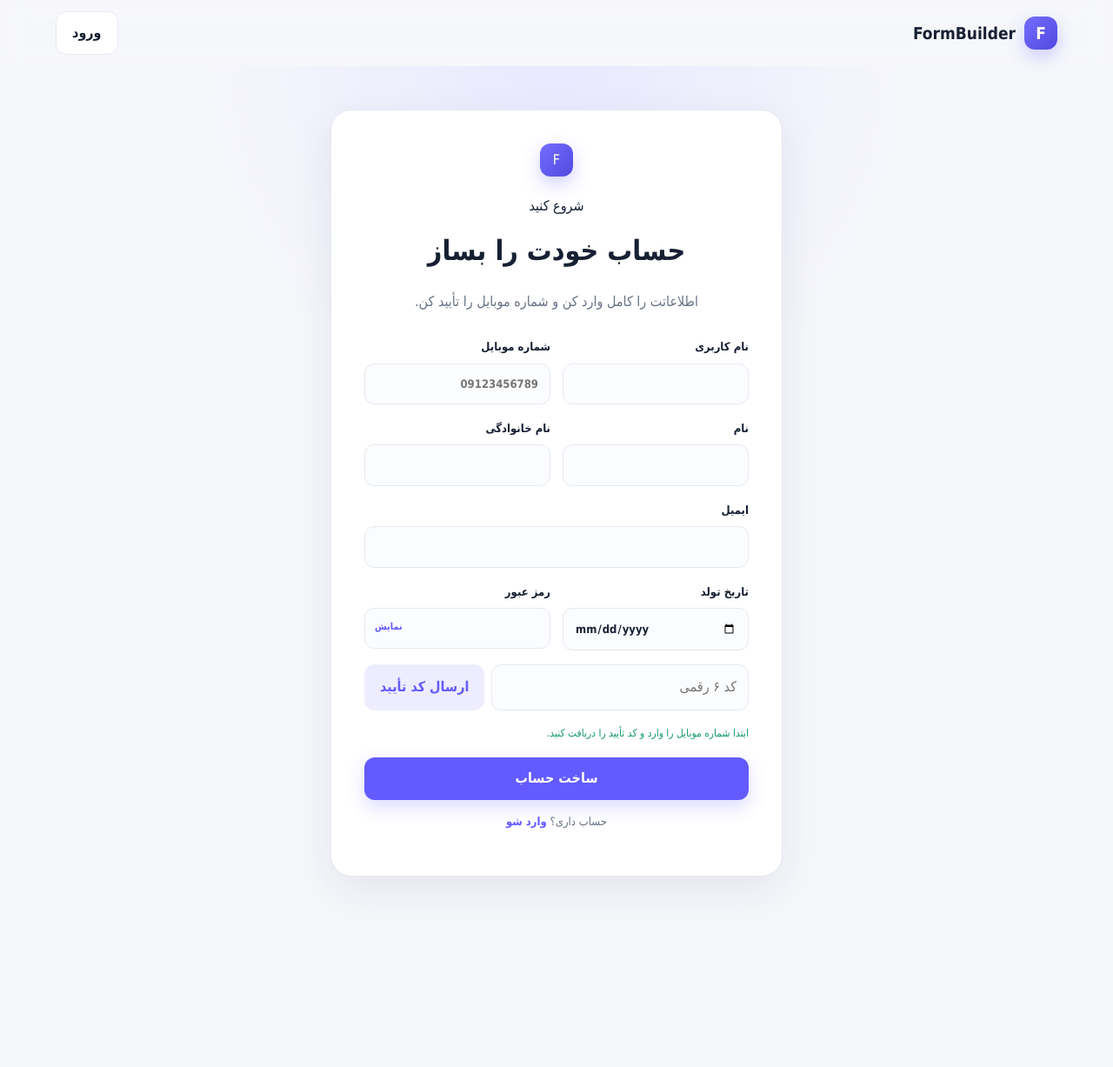
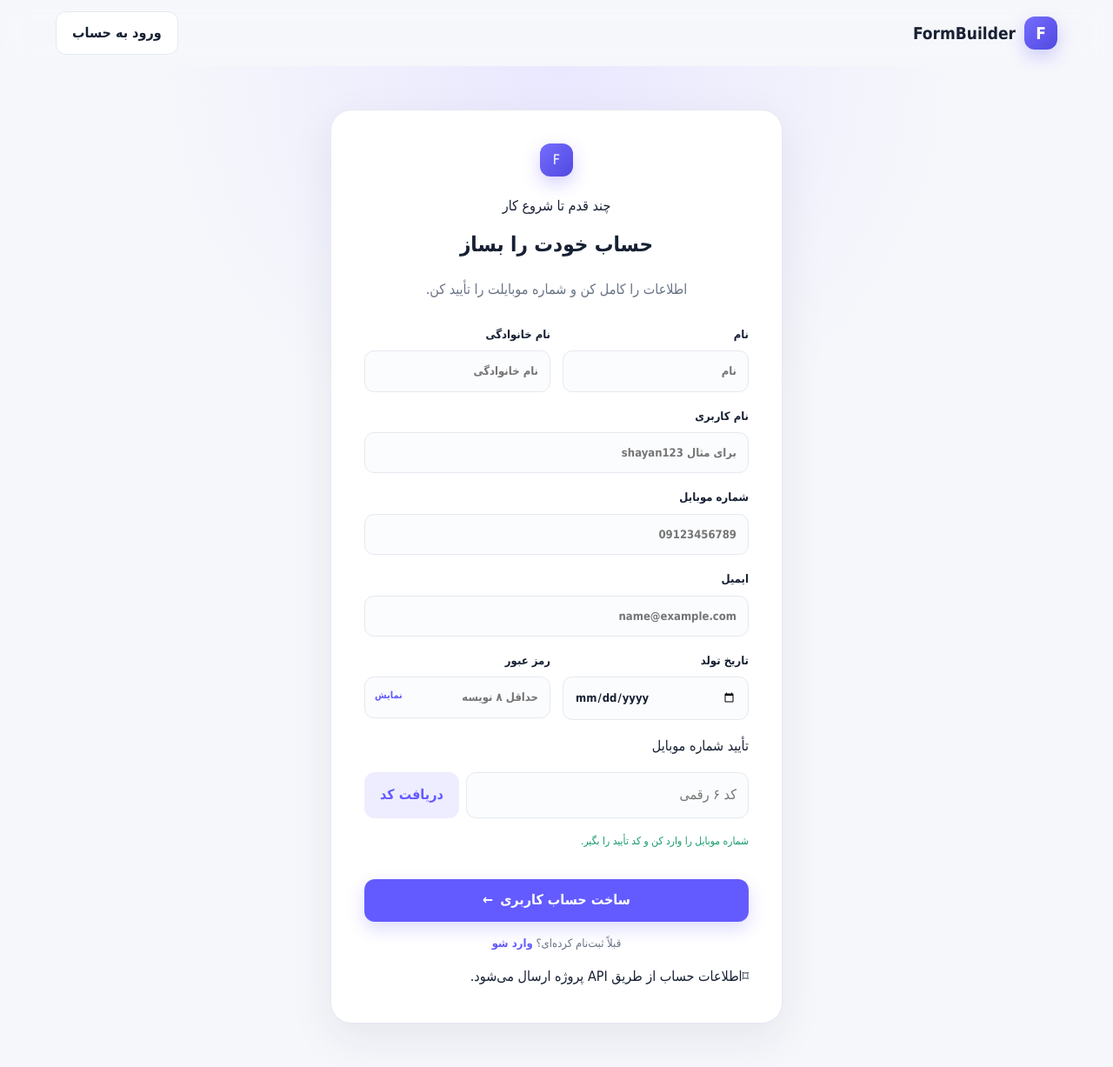
Before and after one commit to ShayanNsA/FormBuilder, a Django app: page /register/ in a window 1280 px wide. Shown: the whole page at 87% size. Before the commit the page ends 1011 px from the top, so only its background shows below. Run offline with Django 5.2, Linux system fonts and the light colour scheme; parts of the project's set-up code (start-up, migrations or seed data) failed here and were passed over.

Commit message:
Rebuild authentication pages with accessible tabs and inline validation

```diff
--- a/templates/frontend/auth.html
+++ b/templates/frontend/auth.html
@@ -1,24 +1,39 @@
 {% extends "frontend/base.html" %}
-{% block title %}{% if mode == 'login' %}ورود{% else %}ثبت‌نام{% endif %} | FormBuilder{% endblock %}
-{% block public_nav %}<header class="topbar landing-nav"><a class="brand" href="/"><span class="brand-mark">F</span><span>FormBuilder</span></a><a class="btn btn-ghost" href="{% if mode == 'login' %}/register/{% else %}/login/{% endif %}">{% if mode == 'login' %}ساخت حساب{% else %}ورود{% endif %}</a></header>{% endblock %}
+{% block title %}{% if mode == 'login' %}ورود به حساب{% else %}ساخت حساب کاربری{% endif %} | FormBuilder{% endblock %}
+{% block public_nav %}<header class="topbar landing-nav"><a class="brand" href="/"><span class="brand-mark">F</span><span>FormBuilder</span></a><a class="btn btn-ghost" href="{% if mode == 'login' %}/register/{% else %}/login/{% endif %}">{% if mode == 'login' %}ساخت حساب جدید{% else %}ورود به حساب{% endif %}</a></header>{% endblock %}
 {% block page %}auth{% endblock %}
 {% block body %}
-<main class="auth-page"><div class="auth-card">
+<main class="auth-page">
+<section class="auth-card auth-card-modern">
 <div class="auth-logo"><span class="brand-mark">F</span></div>
-<div class="section-heading compact"><span class="eyebrow">{% if mode == 'login' %}خوش برگشتی{% else %}شروع کنید{% endif %}</span><h1>{% if mode == 'login' %}ورود به FormBuilder{% else %}حساب خودت را بساز{% endif %}</h1><p>{% if mode == 'login' %}روش ورودت را انتخاب کن.{% else %}اطلاعاتت را کامل وارد کن و شماره موبایل را تأیید کن.{% endif %}</p></div>
+<div class="section-heading compact"><span class="eyebrow">{% if mode == 'login' %}فضای کاری شما منتظر شماست{% else %}چند قدم تا شروع کار{% endif %}</span><h1>{% if mode == 'login' %}خوش برگشتی{% else %}حساب خودت را بساز{% endif %}</h1><p>{% if mode == 'login' %}با روش دلخواه وارد حساب خود شو.{% else %}اطلاعات را کامل کن و شماره موبایلت را تأیید کن.{% endif %}</p></div>
 {% if mode == 'login' %}
-<div class="auth-tabs"><button type="button" class="auth-tab active" data-login-mode="password">ورود با رمز</button><button type="button" class="auth-tab" data-login-mode="otp">ورود با OTP</button></div>
-<form id="login-password-form" class="form-stack login-panel"><label>نام کاربری<input name="username" autocomplete="username" required></label><label>رمز عبور<div class="password-field"><input name="password" type="password" autocomplete="current-password" required><button type="button" class="password-toggle">نمایش</button></div></label><button class="btn btn-primary btn-block" type="submit">ورود به پنل</button></form>
-<form id="login-otp-form" class="form-stack login-panel" hidden><label>شماره موبایل<input name="phone" maxlength="11" inputmode="numeric" placeholder="09123456789" required></label><div class="otp-row"><input name="code" maxlength="6" inputmode="numeric" placeholder="کد ۶ رقمی" required><button class="btn btn-soft" type="button" id="login-send-otp">ارسال کد</button></div><div id="login-otp-hint" class="hint"></div><button class="btn btn-primary btn-block" type="submit">تأیید و ورود</button></form>
-<p class="form-foot">حساب نداری؟ <a href="/register/">ثبت‌نام کن</a></p>
+<div class="auth-tabs" role="tablist"><button type="button" class="auth-tab active" data-login-mode="password" role="tab" aria-selected="true">رمز عبور</button><button type="button" class="auth-tab" data-login-mode="otp" role="tab" aria-selected="false">کد یک‌بارمصرف</button></div>
+<div id="login-api-note" class="inline-note" hidden>API فعلی پروژه برای ورود با OTP هنوز توکن ورود صادر نمی‌کند. دریافت و تأیید کد قابل انجام است؛ برای ورود نهایی باید endpoint احراز هویت OTP به بک‌اند اضافه شود.</div>
+<form id="login-password-form" class="form-stack" novalidate>
+<label>نام کاربری<input name="username" autocomplete="username" placeholder="نام کاربری" required></label>
+<label>رمز عبور<div class="password-field"><input name="password" type="password" autocomplete="current-password" placeholder="رمز عبور حساب" required><button type="button" class="password-toggle">نمایش</button></div></label>
+<div class="form-message" id="password-error" aria-live="polite"></div><button class="btn btn-primary btn-block" type="submit">ورود به پنل <span>←</span></button>
+</form>
+<form id="login-otp-form" class="form-stack" hidden novalidate>
+<label>شماره موبایل<input name="phone" maxlength="11" inputmode="numeric" autocomplete="tel" placeholder="09123456789" required></label>
+<div class="otp-row"><input name="code" maxlength="6" inputmode="numeric" autocomplete="one-time-code" placeholder="کد ۶ رقمی" required><button class="btn btn-soft" type="button" id="login-send-otp">ارسال کد</button></div>
+<div id="login-otp-hint" class="hint" aria-live="polite"></div><div class="form-message" id="otp-login-error" aria-live="polite"></div><button class="btn btn-primary btn-block" type="submit">تأیید کد</button>
+</form>
+<p class="form-foot">حساب نداری؟ <a href="/register/">ثبت‌نام رایگان</a></p>
 {% else %}
-<form id="register-form" class="form-stack">
-<div class="two-col"><label>نام کاربری<input name="username" autocomplete="username" required></label><label>شماره موبایل<input name="phone" required maxlength="11" inputmode="numeric" placeholder="09123456789"></label></div>
-<div class="two-col"><label>نام<input name="first_name" required></label><label>نام خانوادگی<input name="last_name" required></label></div>
-<label>ایمیل<input name="email" type="email" required></label>
-<div class="two-col"><label>تاریخ تولد<input name="birth_date" type="date" required></label><label>رمز عبور<div class="password-field"><input name="password" type="password" autocomplete="new-password" minlength="8" required><button type="button" class="password-toggle">نمایش</button></div></label></div>
-<div class="otp-row"><input name="otp_code" id="otp-code" maxlength="6" inputmode="numeric" placeholder="کد ۶ رقمی" required><button class="btn btn-soft" type="button" id="send-otp">ارسال کد تأیید</button></div>
-<div id="otp-hint" class="hint">ابتدا شماره موبایل را وارد و کد تأیید را دریافت کنید.</div>
-<button class="btn btn-primary btn-block" type="submit">ساخت حساب</button>
-</form><p class="form-foot">حساب داری؟ <a href="/login/">وارد شو</a></p>{% endif %}
-</div></main>{% endblock %}
+<form id="register-form" class="form-stack" novalidate>
+<div class="two-col"><label>نام<input name="first_name" autocomplete="given-name" required placeholder="نام"></label><label>نام خانوادگی<input name="last_name" autocomplete="family-name" required placeholder="نام خانوادگی"></label></div>
+<label>نام کاربری<input name="username" autocomplete="username" required minlength="3" placeholder="برای مثال shayan123"></label>
+<label>شماره موبایل<input name="phone" autocomplete="tel" required maxlength="11" inputmode="numeric" placeholder="09123456789"></label>
+<label>ایمیل<input name="email" type="email" autocomplete="email" required placeholder="name@example.com"></label>
+<div class="two-col"><label>تاریخ تولد<input name="birth_date" type="date" autocomplete="bday" required></label><label>رمز عبور<div class="password-field"><input name="password" type="password" autocomplete="new-password" minlength="8" required placeholder="حداقل ۸ نویسه"><button type="button" class="password-toggle">نمایش</button></div></label></div>
+<div class="otp-divider"><span>تأیید شماره موبایل</span></div>
+<div class="otp-row"><input name="otp_code" id="otp-code" maxlength="6" inputmode="numeric" autocomplete="one-time-code" placeholder="کد ۶ رقمی" required><button class="btn btn-soft" type="button" id="send-otp">دریافت کد</button></div>
+<div id="otp-hint" class="hint" aria-live="polite">شماره موبایل را وارد کن و کد تأیید را بگیر.</div><div id="register-error" class="form-message" aria-live="polite"></div>
+<button class="btn btn-primary btn-block" type="submit">ساخت حساب کاربری <span>←</span></button>
+</form><p class="form-foot">قبلاً ثبت‌نام کرده‌ای؟ <a href="/login/">وارد شو</a></p>
+{% endif %}
+<div class="auth-security"><span>⌑</span><span>اطلاعات حساب از طریق API پروژه ارسال می‌شود.</span></div>
+</section></main>
+{% endblock %}
```
